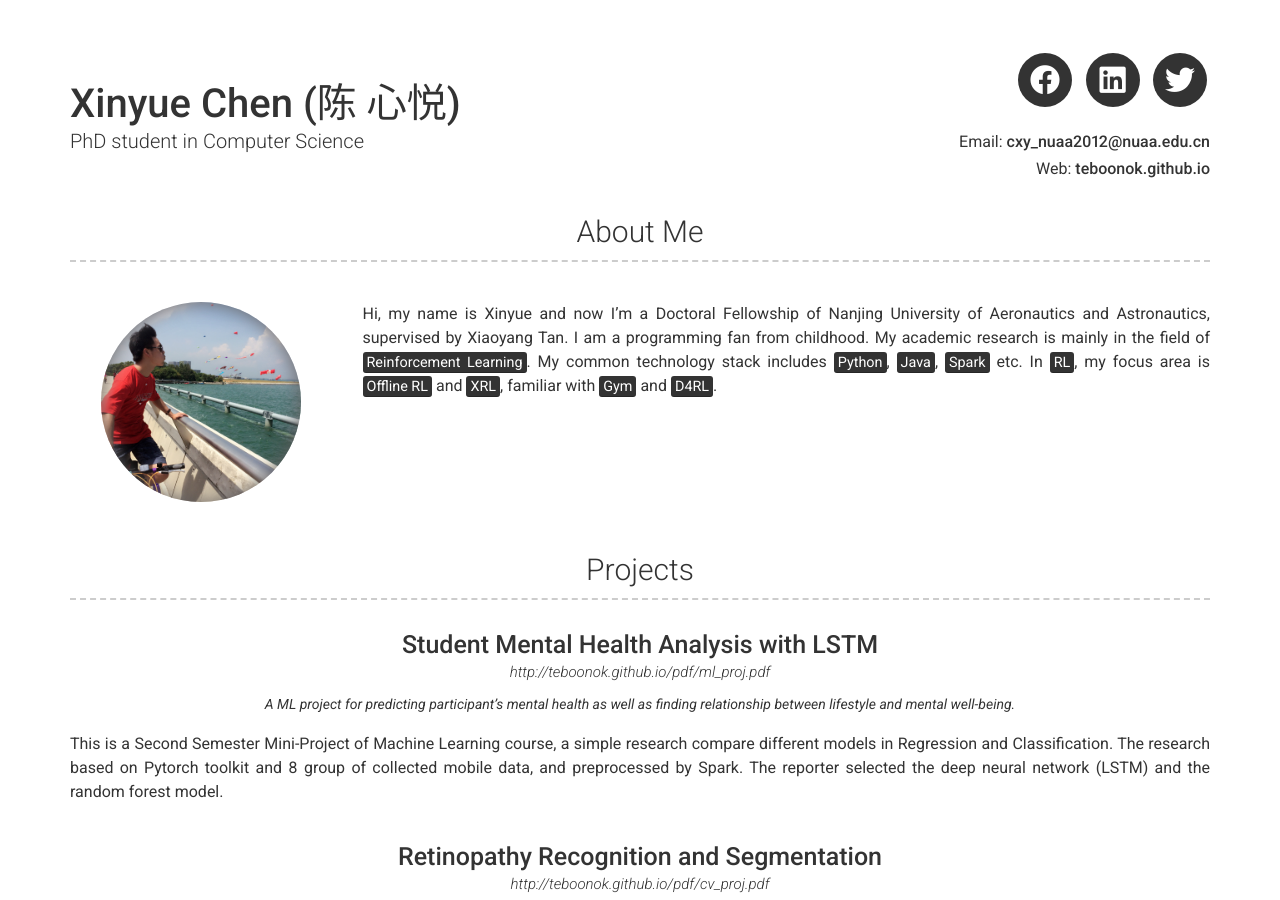
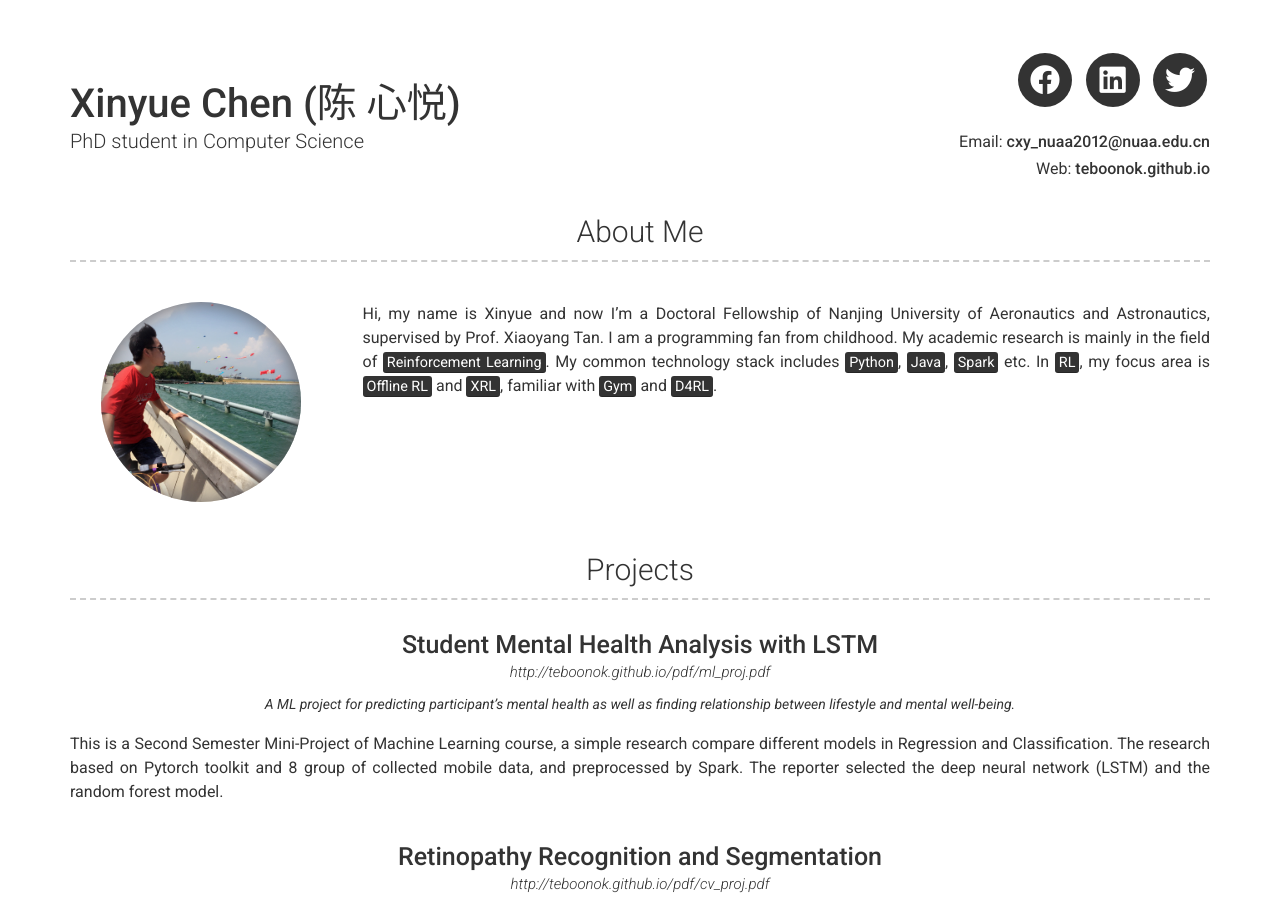
Before and after one commit to TebooNok/TebooNok.github.io, a Jekyll site: the page built from index.md, in a window 1280 px wide and 900 px high. Built offline with Jekyll 4.4.1, drawn with Linux system fonts in a browser that asks for light colours; nearby versions of some CDN libraries.

Commit message:
Update _config.yml

```diff
--- a/_config.yml
+++ b/_config.yml
@@ -36,7 +36,7 @@ linkedin_username: 心悦-陈-598b20103
 # about_title: About Me (Use this to override about section title)
 about_profile_image: images/profile.jpg
 about_content: | # this will include new lines to allow paragraphs
-  Hi, my name is Xinyue and now I'm a Doctoral Fellowship of Nanjing University of Aeronautics and Astronautics, supervised by Xiaoyang Tan. I am a programming fan from childhood. My academic research is mainly in the field of <mark>Reinforcement Learning</mark>.
+  Hi, my name is Xinyue and now I'm a Doctoral Fellowship of Nanjing University of Aeronautics and Astronautics, supervised by Prof. Xiaoyang Tan. I am a programming fan from childhood. My academic research is mainly in the field of <mark>Reinforcement Learning</mark>.
   My common technology stack includes <mark>Python</mark>, <mark>Java</mark>, <mark>Spark</mark> etc.
   In <mark>RL</mark>, my focus area is <mark>Offline RL</mark> and <mark>XRL</mark>, familiar with <mark>Gym</mark> and <mark>D4RL</mark>.
 
```
